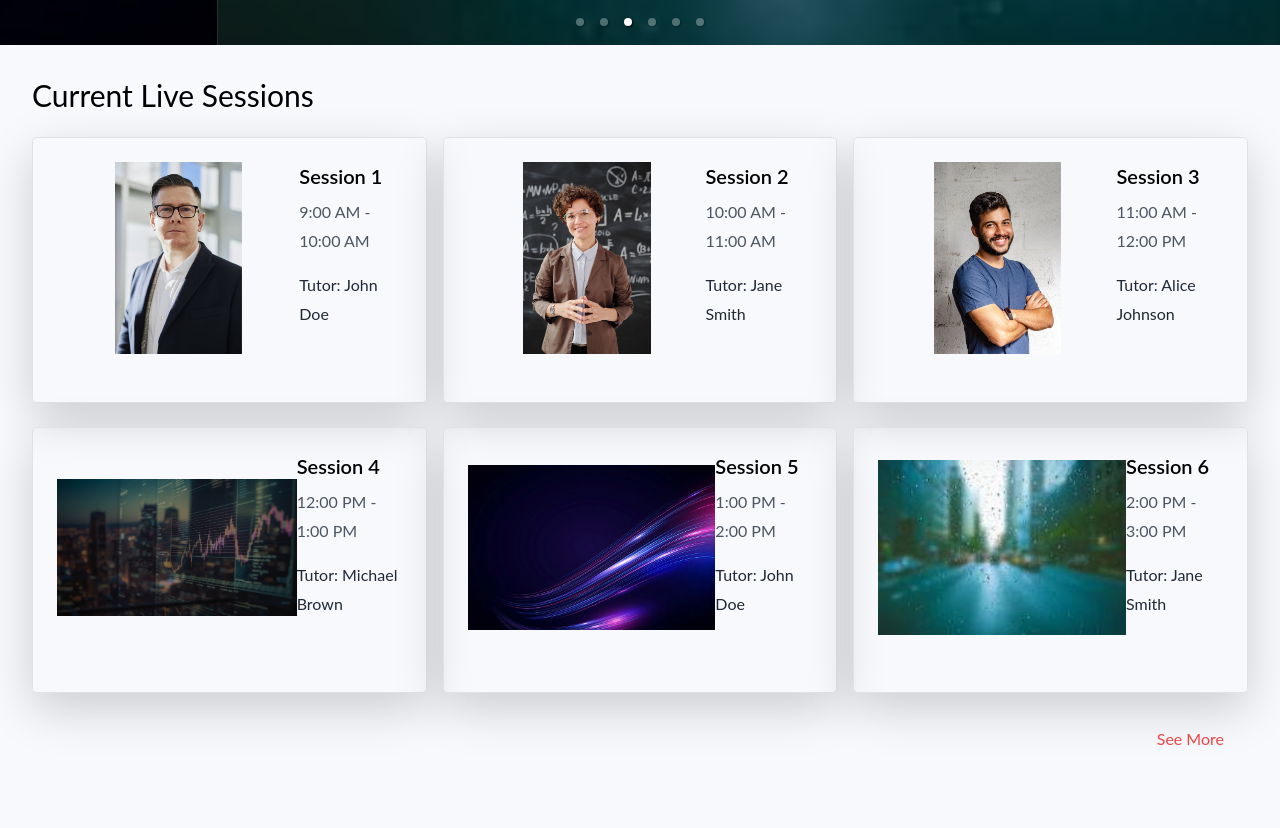
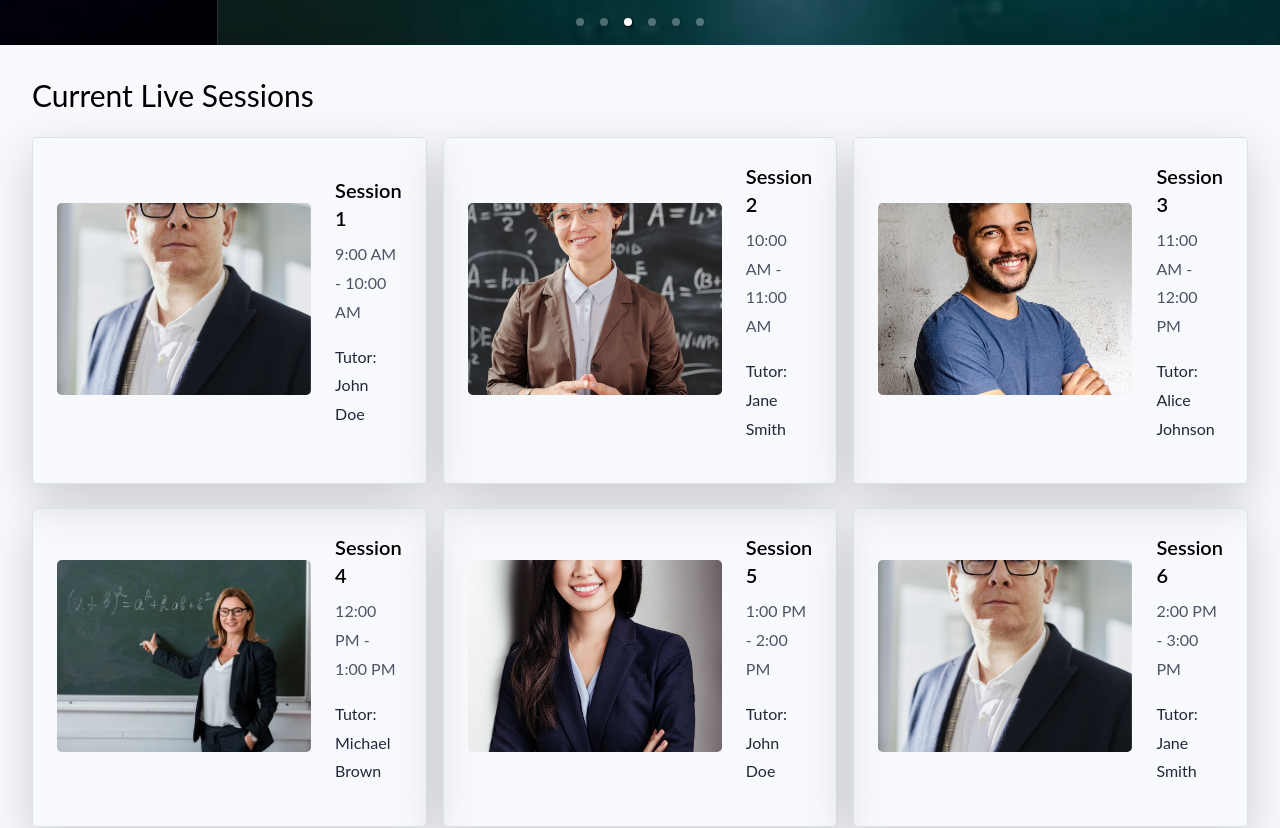
Before and after one commit to shrasht971/tousonenew, a React (Create React App) app: page / in a window 1280 px wide. Shown: the part 840-1668 px from the top of the page. Built offline with nearby package versions, Linux system fonts and the light colour scheme.

Commit message:
Add on update alignment.

```diff
--- a/public/index.html
+++ b/public/index.html
@@ -24,7 +24,7 @@
       work correctly both with client-side routing and a non-root public URL.
       Learn how to configure a non-root public URL by running `npm run build`.
     -->
-    <title>React App</title>
+    <title>Otusone LLB</title>
   </head>
   <body>
     <noscript>You need to enable JavaScript to run this app.</noscript>
--- a/src/components/Card.js
+++ b/src/components/Card.js
@@ -1,17 +1,22 @@
 // Card.js
 import React from 'react';
+// import { FaPlayCircle } from 'react-icons/fa'; // Import the Play Circle icon from react-icons/fa
 
 const Card = ({ image, title, time, tutor }) => {
   return (
-    <div className="border rounded-lg shadow-lg overflow-hidden p-4 d-flex justify-around">
+    <div className="border rounded-lg shadow-lg overflow-hidden p-4 flex justify-around items-center">
       <div className="w-full h-48 mb-4">
-        <img src={image} alt={title} className="w-full h-full object-contain " />
+        <img src={image} alt={title} className="w-full h-full object-cover rounded-lg" />
       </div>
-      <div clas=''>
-      <h3 className="text-xl font-semibold">{title}</h3>
-      <p className="text-gray-600">{time}</p>
-      <p className="text-gray-800 mt-2">Tutor: {tutor}</p>
-    </div>
+      <div className="flex-1 ml-4">
+        <div className="flex items-center">
+          {/* <FaPlayCircle className="text-green-500 w-6 h-6 mr-2" /> */}
+           {/* Icon for Live Session */}
+          <h3 className="text-xl font-semibold">{title}</h3>
+        </div>
+        <p className="text-gray-600">{time}</p>
+        <p className="text-gray-800 mt-2">Tutor: {tutor}</p>
+      </div>
     </div>
   );
 };
--- a/src/pages/LandingPage.js
+++ b/src/pages/LandingPage.js
@@ -8,6 +8,8 @@ import img4 from '../assets/Poster.png';
 import img5 from '../assets/poster2.webp';
 import img6 from '../assets/poster3.jpg';
 import img7 from '../assets/poster4.jpg';
+import teacher3 from '../assets/teacher3.jpg';
+import teacher4 from '../assets/teacher4.jpg';
 import CarouselComponent from '../components/CarouselComponent';
 import UpcomingSession from '../components/upcoming';
 import OurTutors from '../components/OurTutor';
@@ -20,11 +22,11 @@ const currentLiveSessions = [
   { image: img1, title: 'Session 1', time: '9:00 AM - 10:00 AM', tutor: 'John Doe' },
   { image: img2, title: 'Session 2', time: '10:00 AM - 11:00 AM', tutor: 'Jane Smith' },
   { image: img3, title: 'Session 3', time: '11:00 AM - 12:00 PM', tutor: 'Alice Johnson' },
-  { image: img4, title: 'Session 4', time: '12:00 PM - 1:00 PM', tutor: 'Michael Brown' },
-  { image: img5, title: 'Session 5', time: '1:00 PM - 2:00 PM', tutor: 'John Doe' },
-  { image: img6, title: 'Session 6', time: '2:00 PM - 3:00 PM', tutor: 'Jane Smith' },
-  { image: img7, title: 'Session 7', time: '3:00 PM - 4:00 PM', tutor: 'Alice Johnson' },
-  { image: img4, title: 'Session 8', time: '4:00 PM - 5:00 PM', tutor: 'Michael Brown' },
+  { image: teacher3, title: 'Session 4', time: '12:00 PM - 1:00 PM', tutor: 'Michael Brown' },
+  { image: teacher4, title: 'Session 5', time: '1:00 PM - 2:00 PM', tutor: 'John Doe' },
+  { image: img1, title: 'Session 6', time: '2:00 PM - 3:00 PM', tutor: 'Jane Smith' },
+  { image: teacher4, title: 'Session 7', time: '3:00 PM - 4:00 PM', tutor: 'Alice Johnson' },
+  { image: teacher3, title: 'Session 8', time: '4:00 PM - 5:00 PM', tutor: 'Michael Brown' },
 ];
 const items = [
   { image: img4 ,detail: 'Detail 1' },
@@ -66,7 +68,7 @@ const LandingPage = () => {
 
       <section className="p-8">
         <h2 className="text-3xl mb-6">Current Live Sessions</h2>
-        <div className="grid grid-cols-1 md:grid-cols-2 lg:grid-cols-3 gap-4">
+        <div className="grid grid-cols-1 md:grid-cols-2 lg:grid-cols-3 gap-4 ">
           {currentLiveSessions.slice(0, 3).map((session, index) => (
             <Card
               key={index}
```
Also changed, not shown: src/assets/teacher3.jpg (added), src/assets/teacher4.jpg (added), src/components/CurrentLiveSession.js (added), src/pages/styles/style.css.
